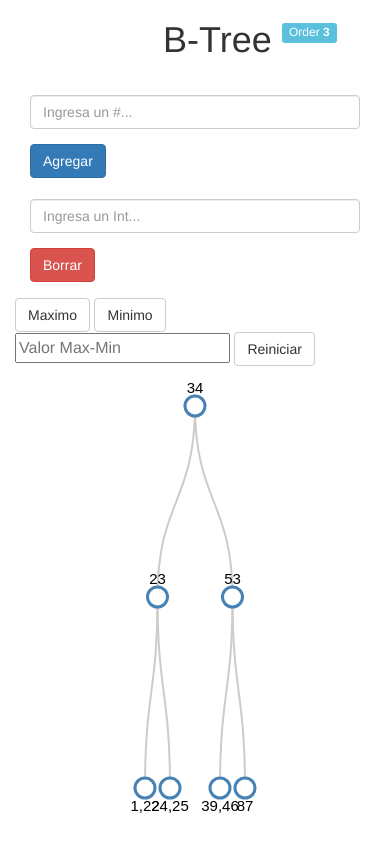
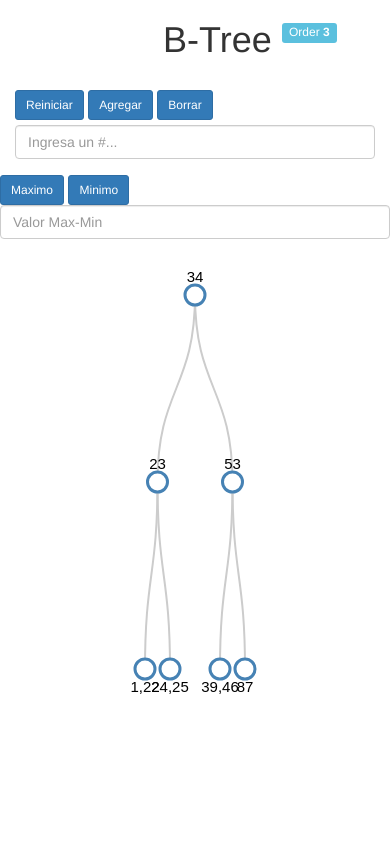
Before and after one commit to jabarcamu/EDA_Practica2, a plain HTML site: page btree/index.html in a window 390 px wide. Shown: the top 852 px of the page. Drawn offline with nearby package versions, Linux system fonts and the light colour scheme.

Commit message:
fix Minimum and interface

```diff
--- a/btree/index.html
+++ b/btree/index.html
@@ -26,40 +26,34 @@
 				<button type="submit" class="btn btn-primary">Continuar &rarr;</button>
 			</form>
 		</div>
-
-		<div class="container">
+		<div class="container-sm">
 			<div class="col-sm-4">
 			<form action="#" id="add-form" class="form-inline">
+<button formaction="#" id="clear-button" class="btn btn-primary reset-btree btn-sm">Reiniciar</button>
+
+
+				<button formaction="#" id="insert-button" class="btn btn-primary insert-btree btn-sm">Agregar</button>
+				<button formaction="#" id="delete-button" class="btn btn-primary borrar-btree btn-sm">Borrar</button>
+
+
 				<div class="form-group">
 					<label for="add"></label>
 					<input type="text" class="form-control" placeholder="Ingresa un #..." id="input-add"/>
 				</div>
-						<button type="submit" class="btn btn-primary">Agregar</button>
-						<!-- <a href="#" id="clear-button" class="btn btn-default reset-btree">Reiniciar</a> -->
 			</form>
+			</div>
+			<div clas="col-sm-4">
+				<form actions="#" id="max-min-form" class="form-inline">
 
+					<button formaction="#" id="max-button" class="btn btn-primary max-btree btn-sm">Maximo</button>
+					<button formaction="#" id="min-button" class="btn btn-primary min-btree btn-sm">Minimo</button>
+					<div class="form-group">
+						<input type="text" class="form-control" placeholder="Valor Max-Min" id="max-min-value"/>
 					</div>
-				<div class="col-sm-4">
-					<form action="#" id="delete-form" class="form-inline">
-						<div class="form-group">
-							<label for="delete"></label>
-							<input type="text" class="form-control" placeholder="Ingresa un Int..." id="input-delete"/>
-						</div>
-						<button type="submit" class="btn btn-danger">Borrar</button>
 				</form>
 			</div>
 
-				<a href="#" id="max-button" class="btn btn-default max-btree">Maximo</a>
-				<a href="#" id="min-button" class="btn btn-default min-btree">Minimo</a>
-				<input type="text"  placeholder="Valor Max-Min" id="max-min-value"/>
-
-				<a href="#" id="clear-button" class="btn btn-default reset-btree">Reiniciar</a>
-
 		</div>
-
-
-
-
 
 		<div id="canvas"></div>
 
--- a/btree/js/script.js
+++ b/btree/js/script.js
@@ -51,11 +51,11 @@ $(function() {
 					update(treeData);
 				}
 			});
-			$("#delete-form").fadeIn(200, function(){
-				if(!btree.isEmpty()){
+			$("#max-min-form").fadeIn(200, function() {
+				if (!bTree.isEmpty()) {
 					$("#canvas").fadeIn(200);
 					var treeData = bTree.toJSON();
-					update(treeData)
+					update(treeData);
 				}
 			});
 
@@ -75,7 +75,7 @@ $(function() {
 		$("#add-form").fadeOut(200, function(){
 			$("#create-form").fadeIn(200);
 		});
-		$("#delete-form").fadeOut(200,function(){
+		$("#max-min-form").fadeOut(200, function(){
 			$("#create-form").fadeIn(200);
 		});
 
@@ -133,7 +133,7 @@ $(function() {
 		//sacamos el valor por input
 		//TODo: encontrar de resaltar el name separado por ultimo o primer valor
 		//diferentes estilos
-		$("#max-min-value").val(String(nodeMin.keys[parseInt(nodeMin.keys.length)-1]));
+		$("#max-min-value").val(String(nodeMin.keys[parseInt(0)]));
 	colorPath(nodeMin);
 
 		ga('send', 'event', 'tree', 'minimum value');
@@ -161,7 +161,7 @@ $(function() {
 
 
 	// add integer event handler
-	$("#add-form").submit(function(event) {
+	$(".insert-btree").click(function(event) {
 		event.preventDefault();
 		//llamada de insercion en el arbol B-Tree
 		var value = parseInt( $("#input-add").val() );
@@ -197,13 +197,13 @@ $(function() {
 
 	});
 
-	$("#delete-form").submit(function(event) {
+	$(".borrar-btree").click(function(event) {
 		//llamada de eliminacion de key del B-Tree
 		event.preventDefault();
-		var value = parseInt( $("#input-delete").val() )
+		var value = parseInt( $("#input-add").val() )
 		bTree.delete(value); // silently insert
 
-		$("#input-delete").val("");
+		$("#input-add").val("");
 
 		//actualizacion usando Json sobre D3
 		treeData = bTree.toJSON();
```
Also changed, not shown: btree/js/btree-test.js (line endings or trailing spaces), 2 other files. Lines whose indentation alone changed are shown as unchanged.
